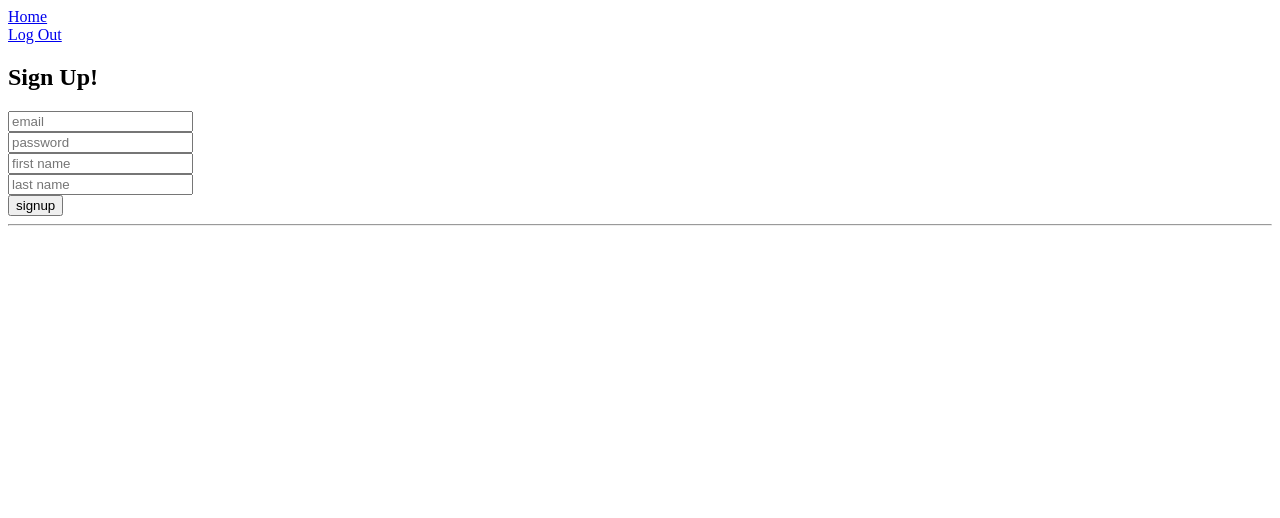
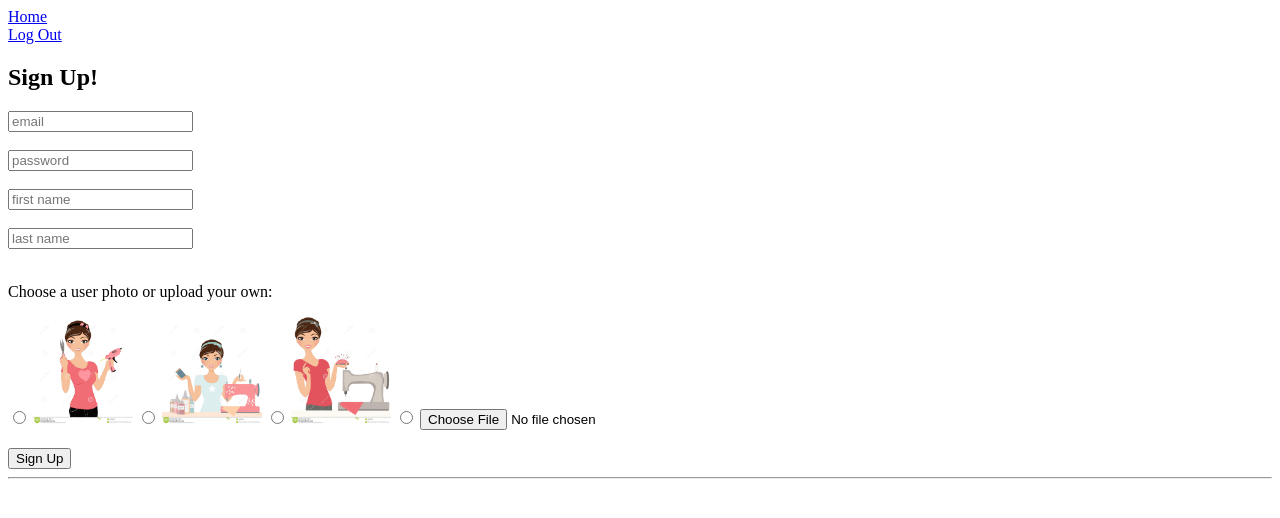
Before and after one commit to ltaziri/Hackbright-FinalProject, a Flask app: page /sign_up_form in a window 1280 px wide. Shown: the top 518 px of the page. Run offline with Flask 2, Linux system fonts and the light colour scheme.

Commit message:
got the image selection working on the sign up from using flask-uploads and js. Also have the users buttons on group page working on click but not showing the correct div yet

```diff
--- a/server.py
+++ b/server.py
@@ -3,6 +3,7 @@
 from jinja2 import StrictUndefined
 from flask import Flask, render_template, redirect, request, flash, session, jsonify
 from flask_debugtoolbar import DebugToolbarExtension
+from flask.ext.uploads import UploadSet, configure_uploads, IMAGES
 from model import User, Group, UserGroup, Comment, Invite, connect_to_db, db
 from datetime import datetime
 import sendgrid
@@ -18,6 +19,9 @@ app.secret_key = "ABC"
 # This is horrible. Fix this so that, instead, it raises an error.
 app.jinja_env.undefined = StrictUndefined
 
+photos = UploadSet('photos', IMAGES)
+app.config['UPLOADED_PHOTOS_DEST'] = 'static/images'
+configure_uploads(app, photos)
 
 @app.route('/')
 def index():
@@ -97,11 +101,22 @@ def new_user_sign_up():
     first_name = request.form.get("first_name")
     last_name = request.form.get("last_name")
 
+    # use Flask-Uploads to add file path for uploaded photo or add path
+    # to default image that was selected on radio button.
+    if request.form.get("user_photo") == " ":
+        filename = photos.save(request.files['photo'])
+        user_photo = str(photos.path(filename))
+    else:
+        user_photo = request.form.get("user_photo")
 
-    new_user = User.query.filter_by(email=email).first()
-    default_photo = "images/balloonicorn.jpg"
+    # check if someone is already signed up for an account with that email
+    # if not create a new user in users table. Check if that person came to
+    # the website via and invite link, if so add an entry to the association
+    # usergroup table so the user joins the group.
 
-    if new_user:
+    existing_user = User.query.filter_by(email=email).first()
+
+    if existing_user:
         flash("email already exists, please sign in")
         return redirect("/")
     else:
@@ -110,13 +125,14 @@ def new_user_sign_up():
                     password=password,
                     first_name=first_name,
                     last_name=last_name,
-                    user_photo=default_photo
+                    user_photo=user_photo
                     )
         db.session.add(user)
         db.session.commit()
         session["user_id"] = user.user_id
 
         if session.get("invite_id"):
+            print session
             invite = Invite.query.get(session["invite_id"])
             if email == invite.invite_email:
                 invite.invite_confirm = True
@@ -280,13 +296,13 @@ def add_comment():
     # redirect("/group_home/%d" % (group_id))
 
 
-@app.route('/user_public_profile/<int:user_id>')
-def show_other_user_profile(user_id):
-    """Show public profile info for other users"""
+# @app.route('/user_public_profile/<int:user_id>')
+# def show_other_user_profile(user_id):
+#     """Show public profile info for other users"""
 
-    user = User.query.get(user_id)
+#     user = User.query.get(user_id)
 
-    return render_template("user_public_profile.html", user=user)
+#     return render_template("user_public_profile.html", user=user)
 
 
 @app.route('/invite_form/<int:group_id>')
--- a/templates/base.html
+++ b/templates/base.html
@@ -2,6 +2,17 @@
 <html>
 <head>
   <title>Virtual Craft Group HB Project</title>
+  <style>
+
+  div.pop-up {
+              display: none;
+              position: absolute;
+              width: 280px;
+              border: 1px solid #1a1a1a;
+              background-color: #ffffff;
+            }
+  </style>
+  <script src="http://code.jquery.com/jquery.js"></script>
 </head>
 
 <body>
--- a/templates/sign_up_form.html
+++ b/templates/sign_up_form.html
@@ -3,14 +3,43 @@
 
 <h2>Sign Up!</h2>
 
-<form action="/sign_up" method="POST">
+<form enctype ="multipart/form-data" action="/sign_up" method="POST">
 
     <input type="text" name="email" placeholder="email"><br>
+    <br>
     <input type="text" name="password" placeholder="password"><br>
+    <br>
     <input type="text" name="first_name" placeholder="first name"><br>
+    <br>
     <input type="text" name="last_name" placeholder="last name"><br>
+    <br>
 
-    <input type="submit" value="signup">
+    <p>Choose a user photo or upload your own:</p>
+
+    <input type='radio' name="user_photo" value="static/images/glue_gun.jpg">
+    <img src="static/images/glue_gun.jpg" width="100">
+
+    <input type='radio' name="user_photo" value="static/images/crafter.jpg">
+    <img src="static/images/crafter.jpg" width="100">
+
+    <input type='radio' name="user_photo" value="static/images/sewing_machine.jpg">
+    <img src="static/images/sewing_machine.jpg" width="100">
+
+    <input type='radio' name="user_photo" value=" " id="upload_radio">
+
+    <input id="upload_file" type="file" name="photo"><br>
+
+    <br>
+    <input type="submit" value="Sign Up">
 </form>
 
+<script>
+
+
+$("#upload_file").click(function(){
+    $("#upload_radio").prop("checked", true);
+});
+
+</script>
+
 {% endblock %}
```
Also changed, not shown: templates/group_page.html (+34 -6 lines), templates/user_profile.html (+5 -2 lines), static/images/balloonicorn.jpg (added), static/images/balloonicorn_1.jpg (added), static/images/balloonicorn_2.jpg (added), static/images/balloonicorn_3.jpg (added), static/images/balloonicorn_4.jpg (added), static/images/balloonicorn_5.jpg (added), static/images/crafter.jpg (added), static/images/glue_gun.jpg (added), static/images/sewing_machine.jpg (added).
